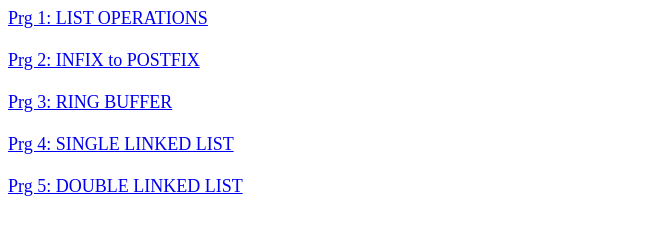
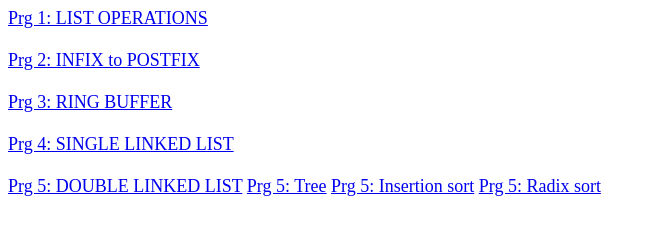
Before and after one commit to practicalhero/ds, a plain HTML site: page index.html in a window 1280 px wide. Shown: the whole page, without its empty margins (0-654 px from the left). Drawn offline with Linux system fonts and the light colour scheme.

Commit message:
Update index.html

```diff
--- a/index.html
+++ b/index.html
@@ -13,6 +13,9 @@
     <a href="ring.html">Prg 3: RING BUFFER</a><br><br>
     <a href="sll.html">Prg 4: SINGLE LINKED LIST</a><br><br>
     <a href="dll.html">Prg 5: DOUBLE LINKED LIST</a>
+    <a href="tree.html">Prg 5: Tree</a>
+    <a href="insertion.html">Prg 5: Insertion sort</a>
+    <a href="radix.html">Prg 5: Radix sort</a>
 </body>
 
 </html>
```
